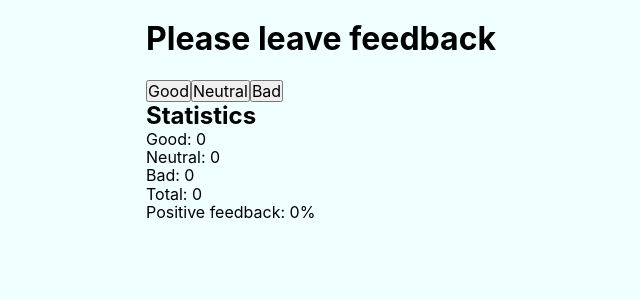
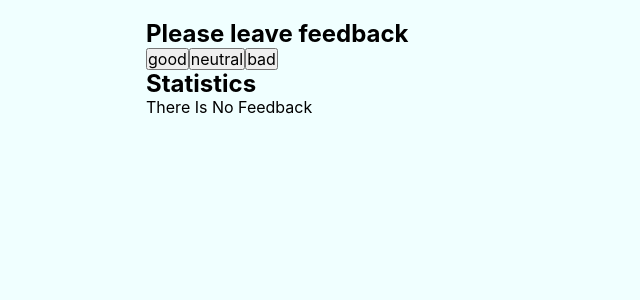
Before and after one commit to barometer-js/goit-react-hw-02-feedback, a React (Create React App) app: page / in a window 1280 px wide. Shown: the top 300 px of the page, without its empty margins (259-899 px from the left). Built offline with nearby package versions, Linux system fonts and the light colour scheme.

Commit message:
hw is done without styles and PropTypes

```diff
--- a/src/App.js
+++ b/src/App.js
@@ -1,8 +1,10 @@
 import React, { Component, Fragment } from 'react';
 import 'normalize.css';
 import './App.css';
-import Section from './components/Section/Section';
+import Section from './components/Section';
 import Statistics from './components/Statistics';
+import FeedbackOptions from './components/FeedbackOptions';
+import Notification from './components/Notification';
 
 class App extends Component {
   state = {
@@ -12,24 +14,25 @@ class App extends Component {
   };
 
   countTotalFeedback = () => {
-    return Object.values(this.state).reduce((acc, value) => acc + value, 0);
+    const { good, neutral, bad } = this.state;
+    const total = good + neutral + bad;
+    return total;
   };
 
   countPositiveFeedbackPercentage = () => {
-    return this.countTotalFeedback()
-      ? Math.round((this.state.good / this.countTotalFeedback()) * 100)
-      : 0;
+    const { good } = this.state;
+    return Math.round((good / this.countTotalFeedback()) * 100) || 0;
   };
 
   addFeedback = e => {
-    switch (e.target.textContent) {
-      case 'Good':
+    switch (e) {
+      case 'good':
         this.setState(prevState => ({ good: prevState.good + 1 }));
         break;
-      case 'Neutral':
+      case 'neutral':
         this.setState(prevState => ({ neutral: prevState.neutral + 1 }));
         break;
-      case 'Bad':
+      case 'bad':
         this.setState(prevState => ({ bad: prevState.bad + 1 }));
         break;
       default:
@@ -39,26 +42,18 @@ class App extends Component {
 
   render() {
     const { good, neutral, bad } = this.state;
+    const optionsKeys = Object.keys(this.state);
 
     return (
       <Fragment>
-        <Section>
-          <h1>Please leave feedback</h1>
-          {/* <FeedbackOptions options={} onLeaveFeedback={} /> */}
-          <button
-            type="button"
-            onClick={е => {
-              this.addFeedback(е);
-            }}
-          >
-            Good
-          </button>
-          <button type="button" onClick={this.addFeedback}>
-            Neutral
-          </button>
-          <button type="button" onClick={this.addFeedback}>
-            Bad
-          </button>
+        <Section title="Please leave feedback">
+          <FeedbackOptions
+            options={optionsKeys}
+            onLeaveFeedback={this.addFeedback}
+          />
+        </Section>
+        <Section title="Statistics">
+          {this.countTotalFeedback() ? (
             <Statistics
               good={good}
               neutral={neutral}
@@ -66,6 +61,9 @@ class App extends Component {
               total={this.countTotalFeedback()}
               positivePercentage={this.countPositiveFeedbackPercentage()}
             />
+          ) : (
+            <Notification message="there is no feedback" />
+          )}
         </Section>
       </Fragment>
     );
--- /dev/null
+++ b/src/components/Notification/Notification.js
@@ -0,0 +1,13 @@
+import React from 'react';
+import PropTypes from 'prop-types';
+import './Notification.scss';
+
+const Notification = ({ message }) => {
+  return <p>{message}</p>;
+};
+
+Notification.propTypes = {
+  message: PropTypes.string,
+};
+
+export default Notification;
--- /dev/null
+++ b/src/components/Notification/Notification.scss
@@ -0,0 +1,3 @@
+p {
+  text-transform: capitalize;
+}
--- /dev/null
+++ b/src/components/Notification/index.js
@@ -0,0 +1 @@
+export { default } from './Notification';
--- a/src/components/Section/Section.js
+++ b/src/components/Section/Section.js
@@ -3,10 +3,10 @@ import './Section.scss';
 
 function Section({ children, title }) {
   return (
-    <div className="section">
-      {title && <h1 className="title">{title}</h1>}
+    <section className="section">
+      {title && <h2 className="title">{title}</h2>}
       {children}
-    </div>
+    </section>
   );
 }
 Section.propTypes = {
--- a/src/components/Statistics/Statistics.js
+++ b/src/components/Statistics/Statistics.js
@@ -2,8 +2,6 @@ import React from 'react';
 import PropTypes from 'prop-types';
 
 const Statistics = ({ good, neutral, bad, total, positivePercentage }) => (
-  <>
-    <h2>Statistics</h2>
   <ul>
     <li>{`Good: ${good}`}</li>
     <li>{`Neutral: ${neutral}`}</li>
@@ -11,7 +9,6 @@ const Statistics = ({ good, neutral, bad, total, positivePercentage }) => (
     <li>{`Total: ${total}`}</li>
     <li>{`Positive feedback: ${positivePercentage}%`}</li>
   </ul>
-  </>
 );
 
 Statistics.propTypes = {
```
Lines whose indentation alone changed are shown as unchanged.
